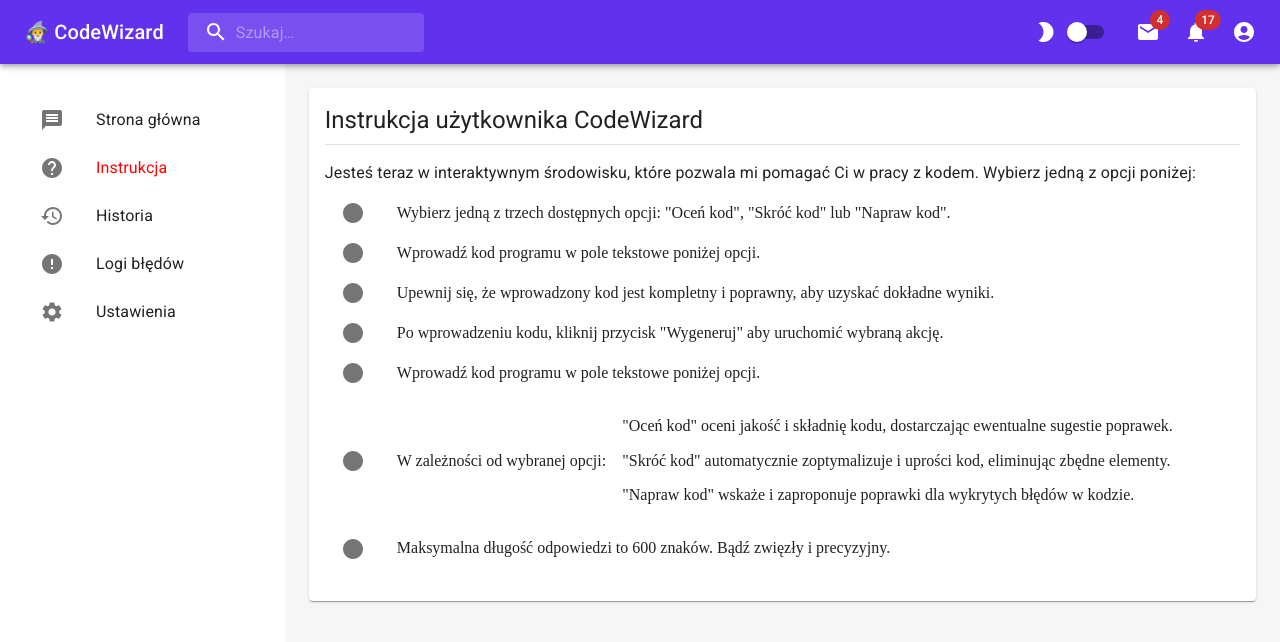
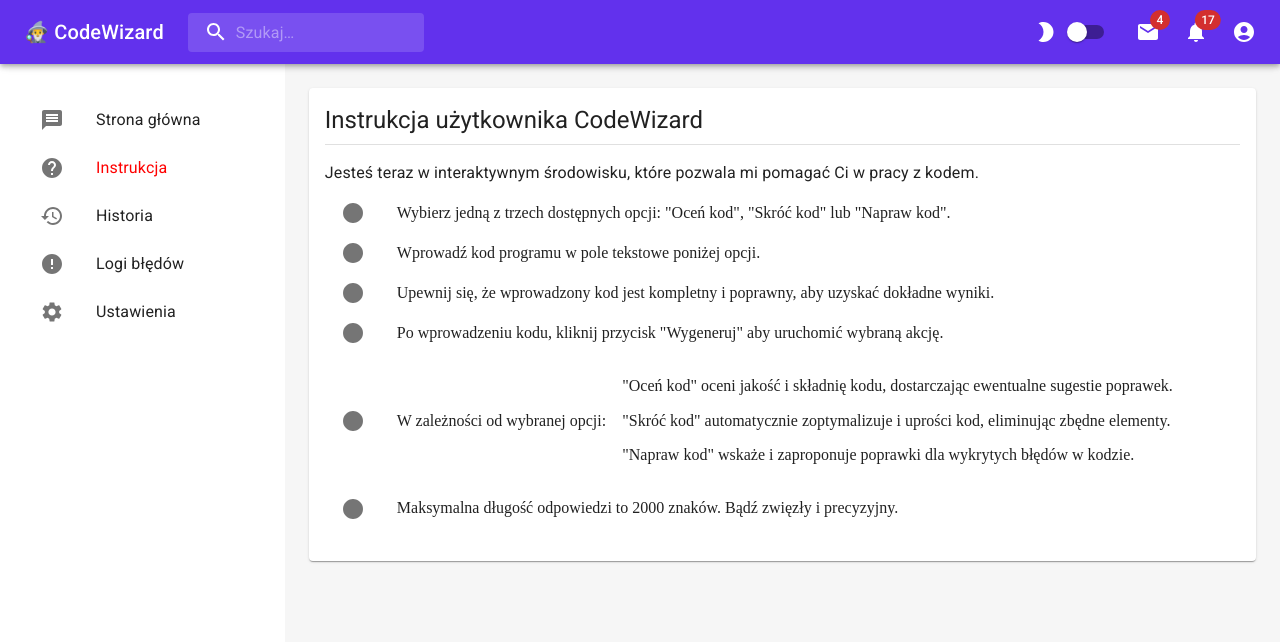
Before and after one commit to MichaelTeida/CodeWizard, a React (Vite) app: page /CodeWizard/instruction in a window 1280 px wide. Shown: the top 642 px of the page. Built offline with nearby package versions, Linux system fonts and the light colour scheme; a web font is replaced by a local one.

Commit message:
small fixes

```diff
--- a/src/lib/open-ai.jsx
+++ b/src/lib/open-ai.jsx
@@ -35,7 +35,7 @@
             },
             {
                 role: "system",
-                content: `Do działania potrzebny Ci jest kod programowania oraz zaznaczona jedna z opcji. Bez tego nie możesz funkcjonować. Twoja odpowiedź to maksymalnie 1000 znaków`
+                content: `Do działania potrzebny Ci jest kod programowania oraz zaznaczona jedna z opcji. Bez tego nie możesz funkcjonować. Twoja odpowiedź to maksymalnie 2000 znaków`
             },
             {
                 role: "user",
--- a/src/pages/Instruction.jsx
+++ b/src/pages/Instruction.jsx
@@ -18,7 +18,7 @@
                             <Divider sx={{mb: 2}}/>
                             <Typography>
                                 Jesteś teraz w interaktywnym środowisku, które pozwala mi pomagać Ci w pracy
-                                z kodem. Wybierz jedną z opcji poniżej:
+                                z kodem.
                             </Typography>
                             <List>
                                 <ListItem><ListItemIcon><Circle/></ListItemIcon>Wybierz jedną z trzech dostępnych opcji:
@@ -29,8 +29,6 @@
                                     kompletny i poprawny, aby uzyskać dokładne wyniki.</ListItem>
                                 <ListItem><ListItemIcon><Circle/></ListItemIcon>Po wprowadzeniu kodu, kliknij przycisk
                                     "Wygeneruj" aby uruchomić wybraną akcję.</ListItem>
-                                <ListItem><ListItemIcon><Circle/></ListItemIcon>Wprowadź kod programu w pole tekstowe
-                                    poniżej opcji.</ListItem>
                                 <ListItem><ListItemIcon><Circle/></ListItemIcon>W zależności od wybranej opcji:
                                     <List>
                                         <ListItem>"Oceń kod" oceni jakość i składnię kodu, dostarczając ewentualne
@@ -41,7 +39,7 @@
                                             kodzie.</ListItem>
                                     </List>
                                 </ListItem>
-                                <ListItem><ListItemIcon><Circle/></ListItemIcon>Maksymalna długość odpowiedzi to 600
+                                <ListItem><ListItemIcon><Circle/></ListItemIcon>Maksymalna długość odpowiedzi to 2000
                                     znaków. Bądź zwięzły i precyzyjny.</ListItem>
                             </List>
 
```
